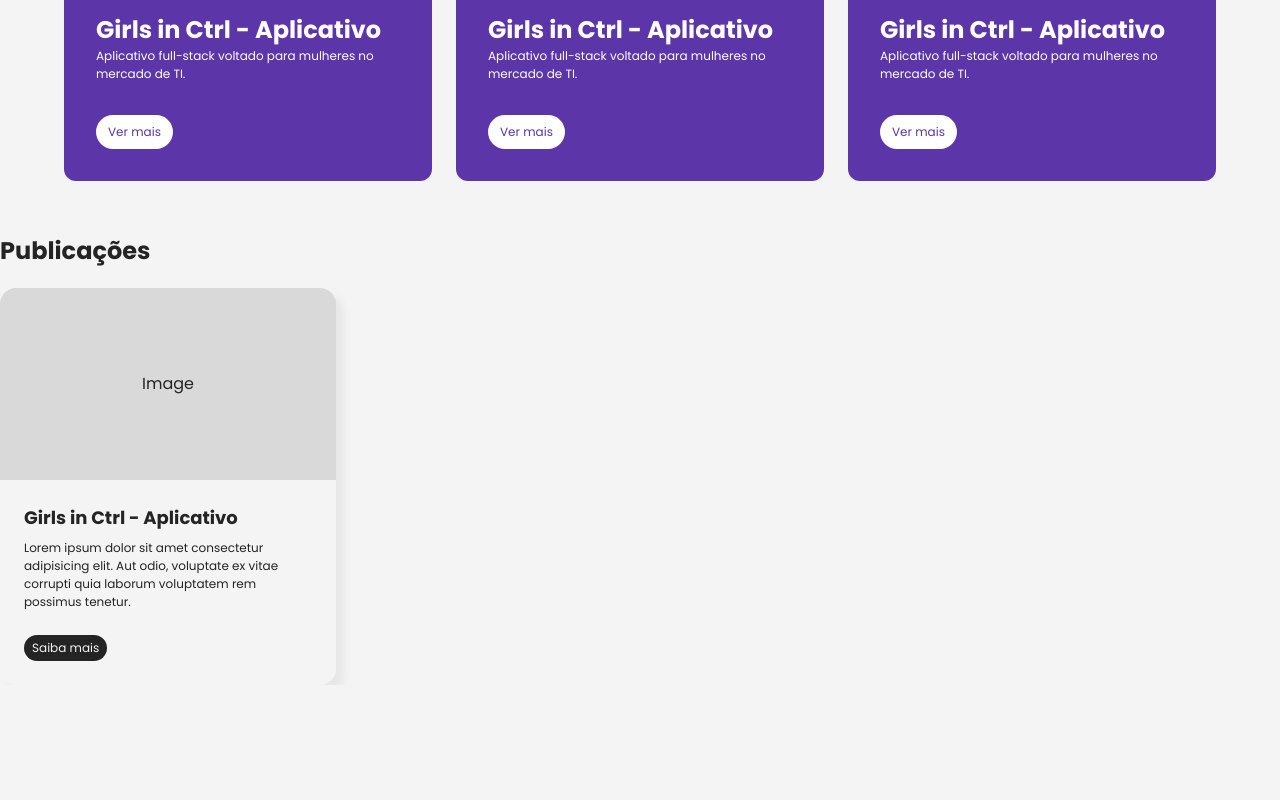
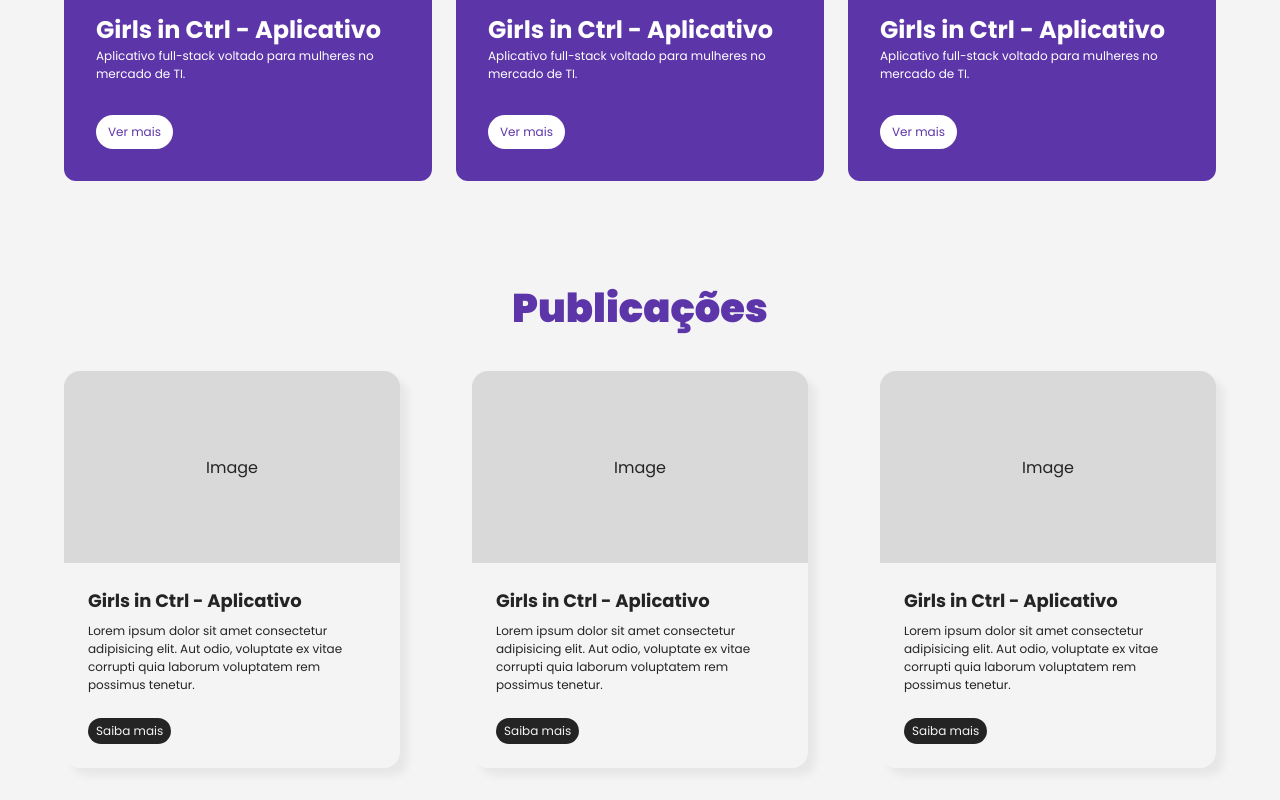
Before and after one commit to marialmeida1/web-portfolio-marialmeida1, a Next.js app: page / in a window 1280 px wide. Shown: the part 2324-3124 px from the top of the page. Before the commit the page ends 3009 px from the top, so only its background shows below. Built offline with nearby package versions, Linux system fonts and the light colour scheme.

Commit message:
feat: finish first version publications section

```diff
--- a/app/components/home/Publications.module.css
+++ b/app/components/home/Publications.module.css
@@ -0,0 +1,13 @@
+.publications h1 {
+    font-size: 2.5rem;
+    font-weight: 900;
+    color: var(--primary-color);
+    width: 100%;
+    text-align: center;
+}
+
+.publications__line {
+    display: flex;
+    flex-direction: row;
+    justify-content: space-between;
+}
--- a/app/components/home/Publications.tsx
+++ b/app/components/home/Publications.tsx
@@ -3,10 +3,12 @@ import CardPublications from "./publications/CardPublications";
 
 export default function() {
     return(
-        <section>
+        <section className={`container ${style.publications}`}>
             <h1>Publicações</h1>
 
-            <div>
+            <div className={style.publications__line}>
+                <CardPublications />
+                <CardPublications />
                 <CardPublications />
             </div>
         </section>
```
